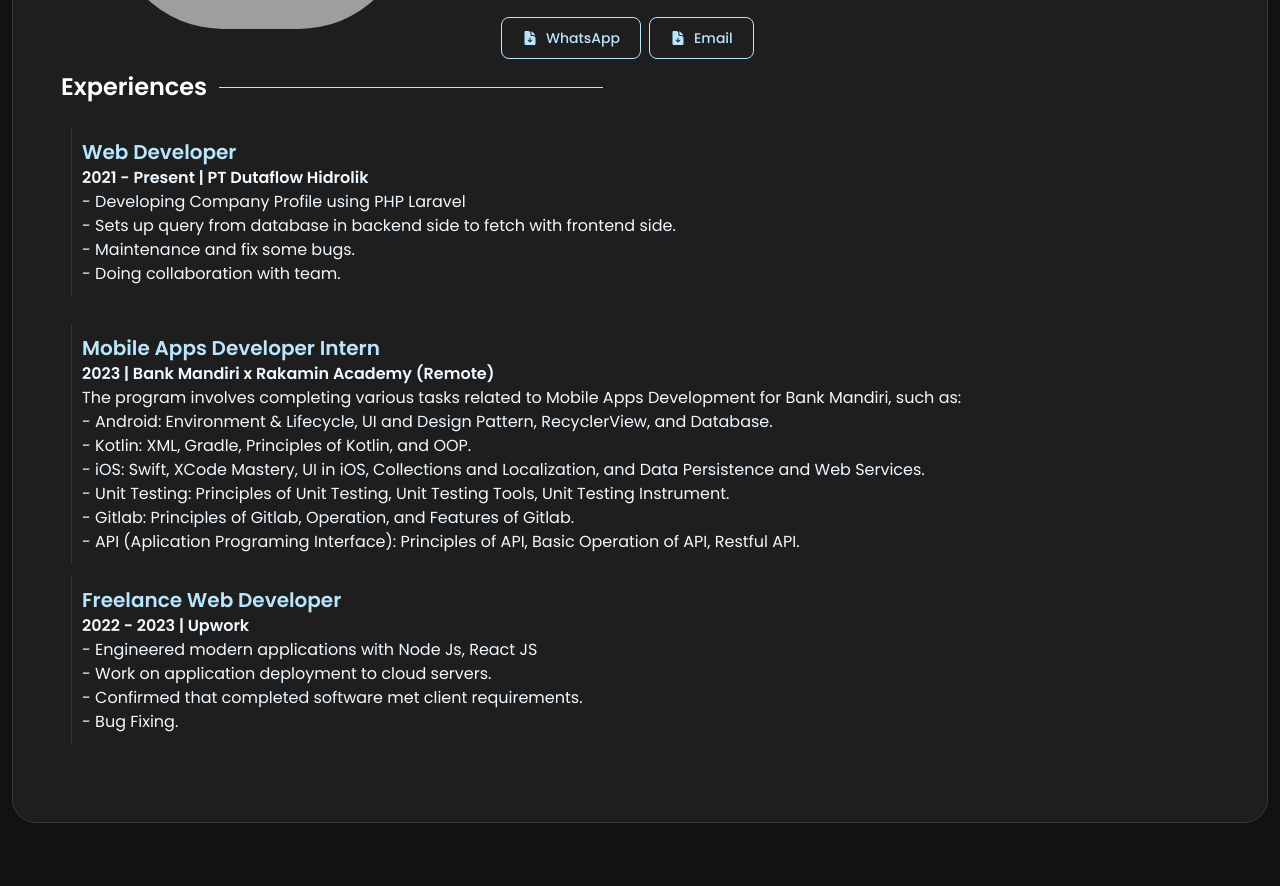
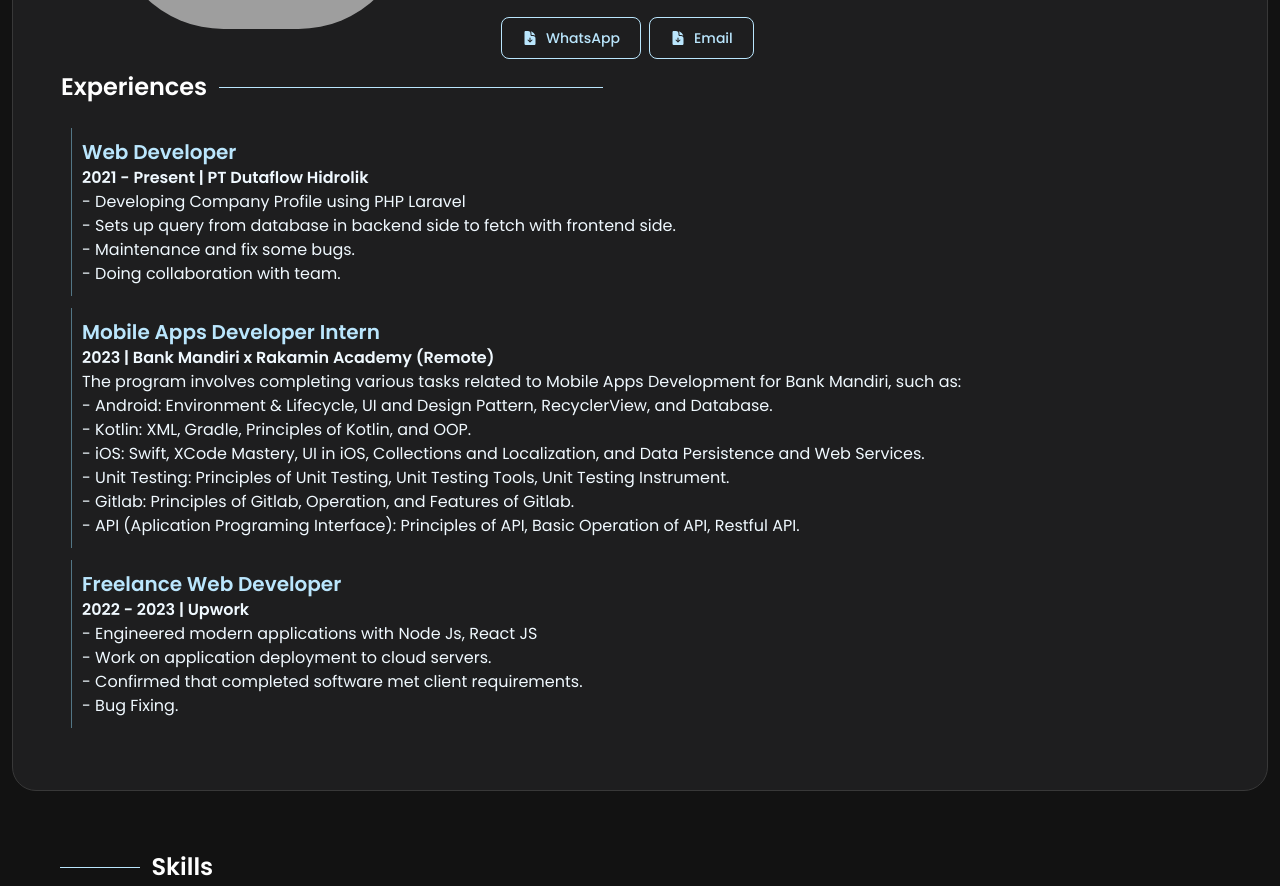
Before and after one commit to rizkinugrohho/my-portofolio-v2, a Vue app: page /about in a window 1280 px wide. Shown: the part 420-1306 px from the top of the page. Built offline with nearby package versions, Linux system fonts and the light colour scheme; grey boxes are pictures that could not be loaded.

Commit message:
Update Expriences

```diff
--- a/src/views/AboutView.vue
+++ b/src/views/AboutView.vue
@@ -218,7 +218,7 @@ export default {
           data-aos-duration="600"></div>
       </div>
       <section class="container experiences">
-        <div class="experience-item text-base mb-3 md:mb-7 fadein-left fadeins-1">
+        <div class="experience-item text-base mb-3 fadein-left">
           <p class="text-xl text-sky-200 font-bold">Web Developer</p>
           <p class="text-base font-bold">2021 - Present | PT Dutaflow Hidrolik</p>
           <ul class="text-base">
@@ -228,7 +228,7 @@ export default {
             <li>- Doing collaboration with team.</li>
           </ul>
         </div>
-        <div class="experience-item text-base mb-3 fadein-left fadeins-2">
+        <div class="experience-item text-base mb-3 fadein-left">
           <p class="text-xl text-sky-200 font-bold">Mobile Apps Developer Intern</p>
           <p class="text-base font-bold">2023 | Bank Mandiri x Rakamin Academy (Remote)</p>
           <ul class="text-base">
@@ -241,7 +241,7 @@ export default {
             <li>- API (Aplication Programing Interface): Principles of API, Basic Operation of API, Restful API.</li>
           </ul>
         </div>
-        <div class="experience-item text-base mb-3 md:mb-7 fadein-left fadeins-1">
+        <div class="experience-item text-base mb-3 fadein-left">
           <p class="text-xl text-sky-200 font-bold">Freelance Web Developer</p>
           <p class="text-base font-bold">2022 - 2023 | Upwork</p>
           <ul class="text-base">
@@ -381,6 +381,6 @@ export default {
 
 .experience-item {
   padding: 10px;
-  border-left: 1px solid rgba(137, 130, 247, .2)
+  border-left: 1px solid rgba(135, 206, 235, .5)
 }
 </style>
```
